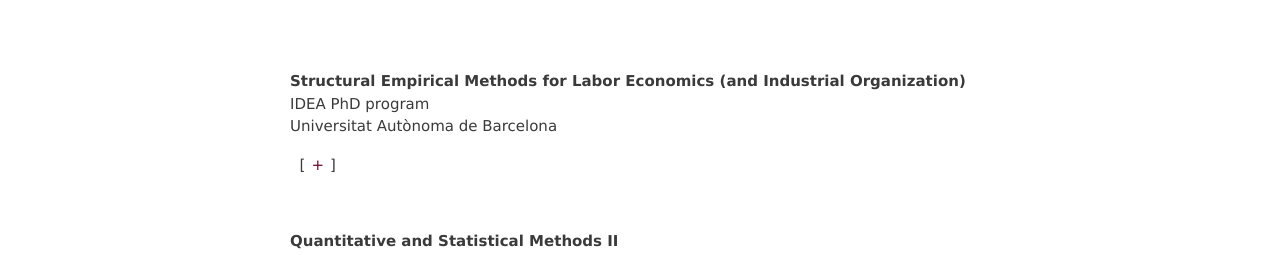
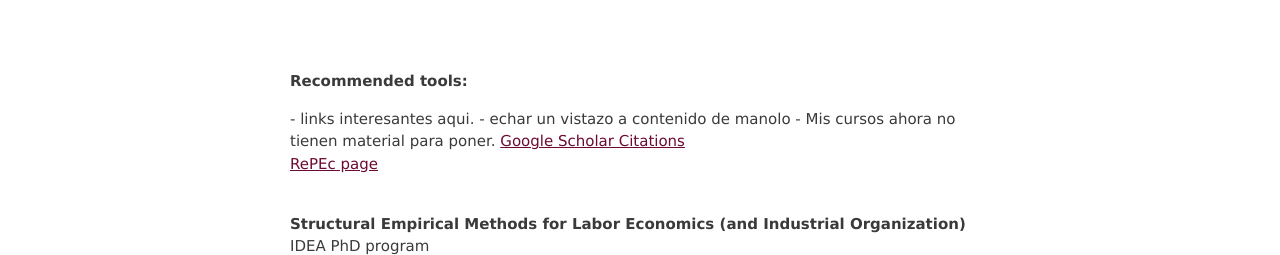
Before and after one commit to juanducal/juanducal.github.io, a plain HTML site: page teaching.html in a window 1280 px wide. Shown: the part 489-744 px from the top of the page. Drawn offline with Linux system fonts and the light colour scheme.

Commit message:
completar teaching

```diff
--- a/teaching.html
+++ b/teaching.html
@@ -153,6 +153,17 @@
 		<!-- About Container -->
 		<div class="w3-container">
 			<div class="w3-content w3-text-dark-grey w3-padding-64" style="max-width:700px">
+
+				<p>
+					<b>Recommended tools:</b>
+				</p>
+				<p>
+						- links interesantes aqui.
+						- echar un vistazo a contenido de manolo
+						- Mis cursos ahora no tienen material para poner.
+					<a href="https://scholar.google.com/citations?user=EMDdprwAAAAJ">Google Scholar Citations</a> <br>
+					<a href="https://ideas.repec.org/e/pll15.html">RePEc page</a> <br> &nbsp;<br>
+				</p>
 
 				<p>
 					<b>Structural Empirical Methods for Labor Economics (and Industrial Organization)</b><br>
```
